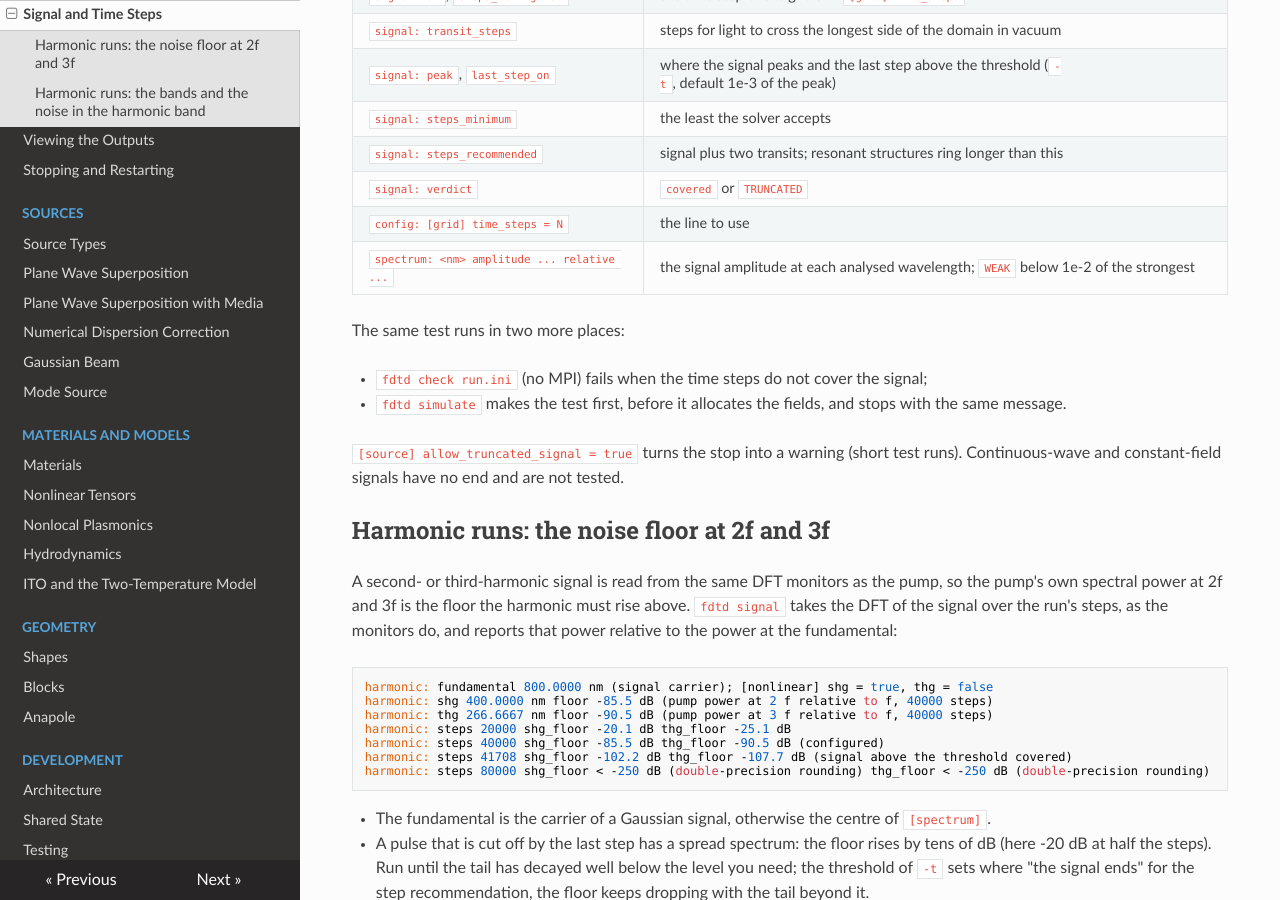
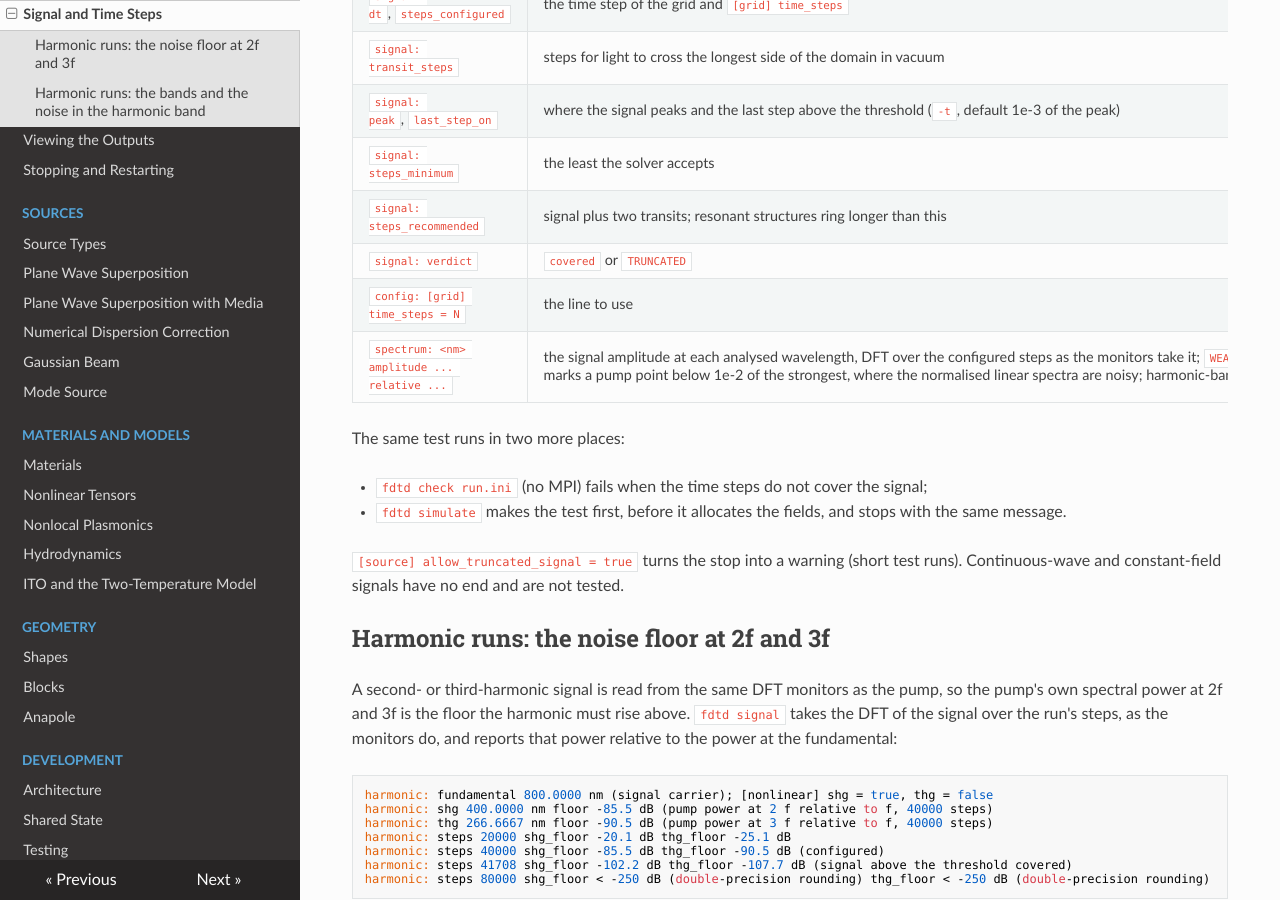
Before and after one commit to cpapakonstantinou/cfdtd, an MkDocs documentation site: the page built from docs/tutorial/SignalSettings.md, in a window 1280 px wide and 900 px high, scrolled down 433 px. Built offline with MkDocs 1.6.1, drawn with Linux system fonts in a browser that asks for light colours; nearby versions of some CDN libraries.

Commit message:
modify signal report

```diff
--- a/docs/tutorial/SignalSettings.md
+++ b/docs/tutorial/SignalSettings.md
@@ -20,7 +20,7 @@ Every line starts with a key, so `grep '^config:'` gives the lines to put in the
 | `signal: steps_recommended` | signal plus two transits; resonant structures ring longer than this |
 | `signal: verdict` | `covered` or `TRUNCATED` |
 | `config: [grid] time_steps = N` | the line to use |
-| `spectrum: <nm> amplitude ... relative ...` | the signal amplitude at each analysed wavelength; `WEAK` below 1e-2 of the strongest |
+| `spectrum: <nm> amplitude ... relative ...` | the signal amplitude at each analysed wavelength, DFT over the configured steps as the monitors take it; `WEAK` marks a pump point below 1e-2 of the strongest, where the normalised linear spectra are noisy; harmonic-band points are the raw DFT, not normalised, and are marked `harmonic` |
 
 The same test runs in two more places:
 
```
Also changed, not shown: docs/dev/Roadmap.md (+1 -0 lines), 3 other files.
